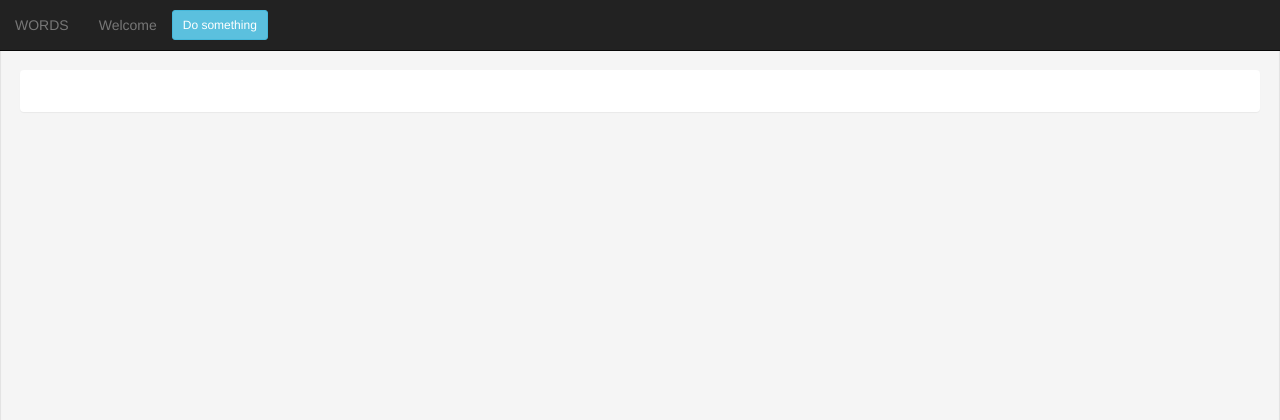
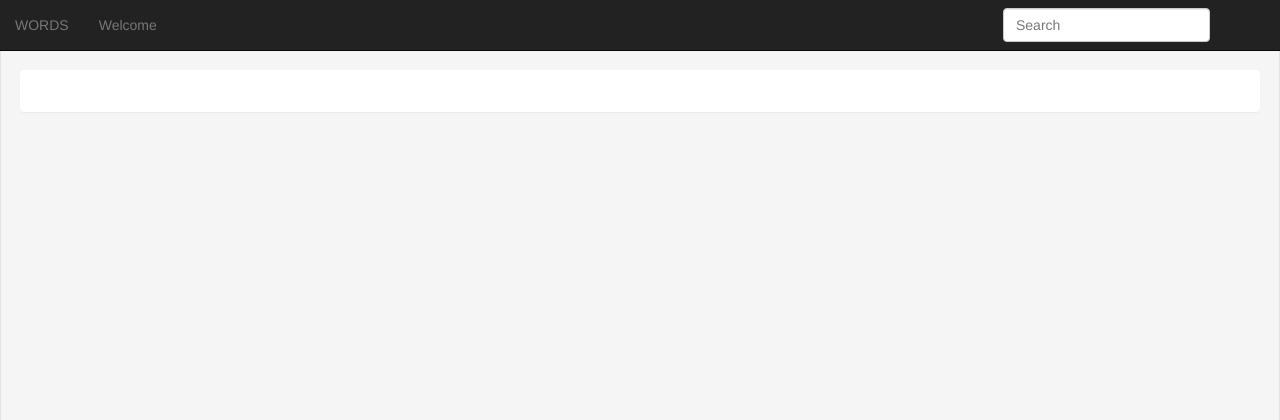
Before and after one commit to remnantkevin/treasure_house, a Django app: page /words/ in a window 1280 px wide. Shown: the top 420 px of the page. Run offline with Django 3.2, Linux system fonts and the light colour scheme; data that the repository does not hold is empty; some libraries are stand-ins or nearby versions.

Commit message:
Add search functionality

```diff
--- a/words/templates/words/base.html
+++ b/words/templates/words/base.html
@@ -13,8 +13,15 @@
     <a class="navbar-text" href="/words">WORDS</a>
   </div>
   <div class="container">
-    <p class="navbar-text">Welcome</p>
-    <a href="/words" class="btn btn-info navbar-btn btn-sm">Do something</a>
+    <a class="navbar-text">Welcome</a>
+    <!-- <a href="/words" class="btn btn-info navbar-btn btn-sm">Do something</a> -->
+
+    <form class="navbar-form navbar-right" role="search">
+      <div class="form-group">
+        <input type="text" class="form-control" name="search" placeholder="Search">
+      </div>
+      <!-- <button type="submit" class="btn btn-default">Submit</button> -->
+    </form>
   </div>
 </nav>
 <div class="panel whole-page">
--- a/words/views.py
+++ b/words/views.py
@@ -8,15 +8,19 @@ from words.models import Word
 
 # index page of all words
 def index(request):
-  list_of_words = []
-  alpha = "ABCDEFGHIJKLMNOPQRSTUVWXYZ"
-  for letter in alpha:
-    letter_list = Word.objects.filter(word__istartswith=letter)
-    if len(letter_list) > 0:
-      list_of_words.append(letter_list)
+  if len(request.GET) == 0:
+    list_of_words = []
+    alpha = "ABCDEFGHIJKLMNOPQRSTUVWXYZ"
+    for letter in alpha:
+      letter_list = Word.objects.filter(word__istartswith=letter)
+      if len(letter_list) > 0:
+        list_of_words.append(letter_list)
 
-  context = {"list_of_words": list_of_words}
-  return render(request, "words/index.html", context)
+    context = {"list_of_words": list_of_words}
+    return render(request, "words/index.html", context)
+  else:
+    return render(request, "words/search.html", {"search": request.GET["search"]})
+
 
 def definition(request, word_id):
   context = {"word": get_object_or_404(Word, id=word_id)}
```
Also changed, not shown: words/templates/words/search.html (added, +7 -0 lines).
